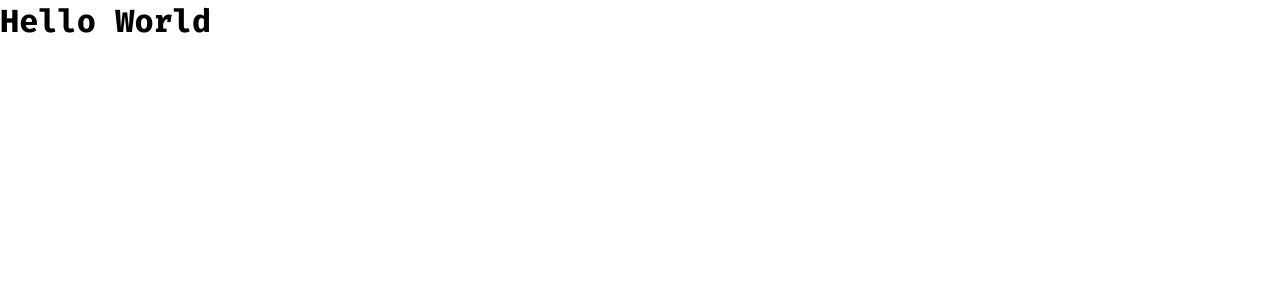
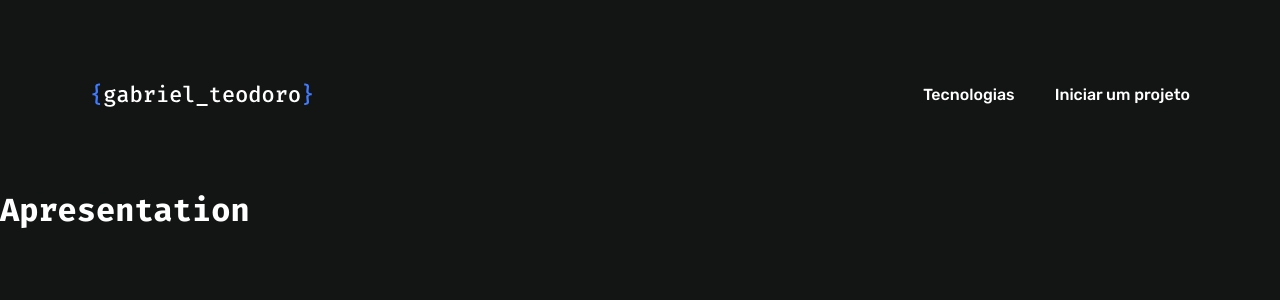
Before and after one commit to oigabrielteodoro/landing-personal, a Next.js app: page / in a window 1280 px wide. Shown: the top 300 px of the page. Built offline with nearby package versions, Linux system fonts and the light colour scheme.

Commit message:
feat: created Header component

```diff
--- /dev/null
+++ b/src/components/Apresentation/index.tsx
@@ -0,0 +1,9 @@
+import { Container } from './styles';
+
+export function Apresentation() {
+  return (
+    <Container>
+      <h1>Apresentation</h1>
+    </Container>
+  );
+}
--- /dev/null
+++ b/src/components/Apresentation/styles.ts
@@ -0,0 +1,3 @@
+import styled from 'styled-components';
+
+export const Container = styled.div``;
--- /dev/null
+++ b/src/components/Header/index.tsx
@@ -0,0 +1,15 @@
+import { Container } from './styles';
+
+export function Header() {
+  return (
+    <Container>
+      <img src="/static/img/logo.svg" alt="Gabriel Teodoro" />
+      <nav>
+        <ul>
+          <li>Tecnologias</li>
+          <li>Iniciar um projeto</li>
+        </ul>
+      </nav>
+    </Container>
+  );
+}
--- /dev/null
+++ b/src/components/Header/styles.ts
@@ -0,0 +1,32 @@
+import styled from 'styled-components';
+
+export const Container = styled.div`
+  display: flex;
+  align-items: center;
+  justify-content: space-between;
+
+  padding: 80px 90px;
+
+  nav ul {
+    display: flex;
+    align-items: center;
+
+    li {
+      font-size: 1rem;
+      font-weight: 500;
+      font-family: 'Rubik';
+
+      transition: filter 0.2s;
+
+      cursor: pointer;
+
+      & + li {
+        margin-left: 40px;
+      }
+
+      &:hover {
+        filter: brightness(0.8);
+      }
+    }
+  }
+`;
--- a/src/pages/_app.tsx
+++ b/src/pages/_app.tsx
@@ -1,4 +1,6 @@
 import { AppProps } from 'next/app';
+
+import { Header } from '~/components/Header';
 
 import { GlobalStyle } from '~/styles/global';
 
@@ -6,7 +8,12 @@ function MyApp({ Component, pageProps }: AppProps) {
   return (
     <>
       <GlobalStyle />
-      <Component {...pageProps} />
+
+      <Header />
+
+      <main role="main">
+        <Component {...pageProps} />
+      </main>
     </>
   );
 }
--- a/src/pages/index.tsx
+++ b/src/pages/index.tsx
@@ -1,3 +1,9 @@
+import { Apresentation } from '~/components/Apresentation';
+
 export default function Home() {
-  return <h1>Hello World</h1>;
+  return (
+    <>
+      <Apresentation />
+    </>
+  );
 }
--- a/src/styles/global.ts
+++ b/src/styles/global.ts
@@ -31,8 +31,9 @@ const GlobalStyle = createGlobalStyle`
   }
 
   body {
-    background: var(--white);
+    background: var(--black-800);
     -webkit-font-smoothing: antialiased;
+    color: var(--white);
   }
 
   body, input, textarea {
```
